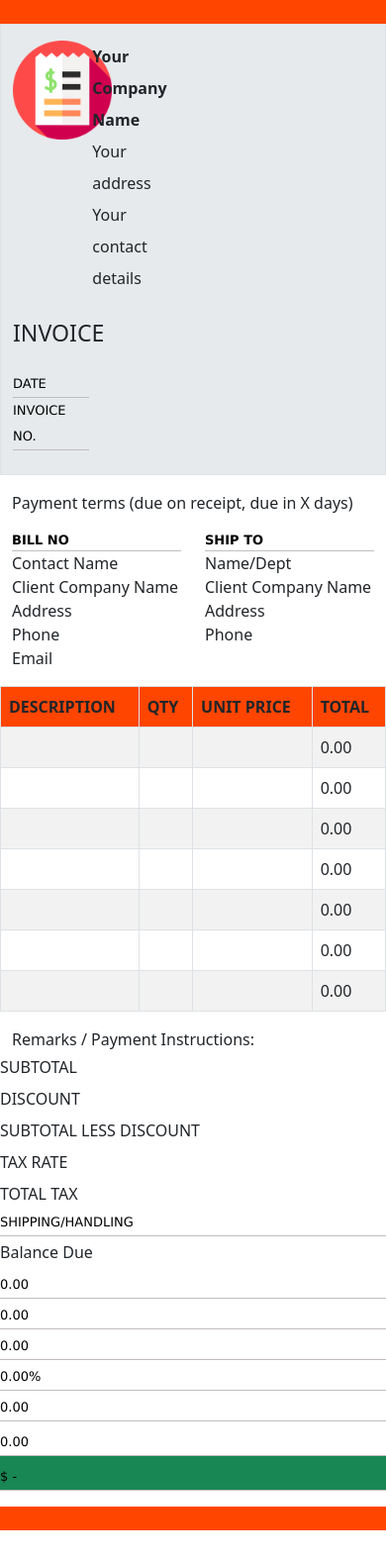
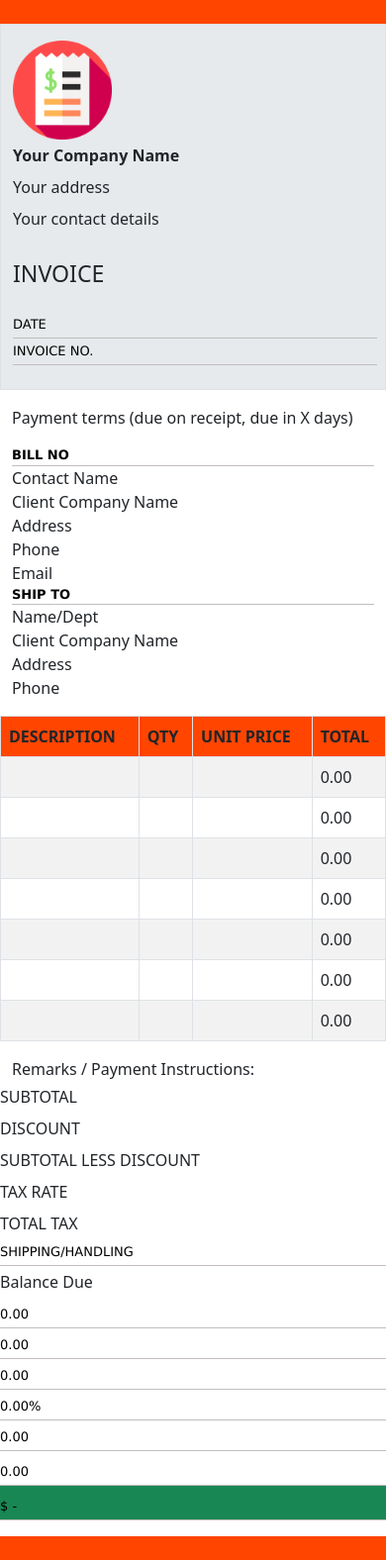
Before and after one commit to sandeepKuraria/sandeepKuraria, a plain HTML site: page Assignment15/invoiceTemplate.html in a window 390 px wide. Shown: the whole page at 99% size. Before the commit the page ends 1546 px from the top, so only its background shows below. Drawn offline with nearby package versions, Linux system fonts and the light colour scheme.

Commit message:
Created Responsive Invoice Design using Bootstrap-5

```diff
--- a/Assignment15/invoiceTemplate.html
+++ b/Assignment15/invoiceTemplate.html
@@ -31,22 +31,34 @@
       <div class="container-fluid border border-1 pt-3 headerColor">
         <div class="row">
           <!-- Logo used here -->
-          <div class="col-1 me-5">
+          <div class="col-md-1 col-sm-1 col-lg-1 col-xl-1 me-5">
             <img src="./logo/invoice.png" style="width: 100px" alt="logo" />
           </div>
           <!-- Company name address contact details -->
-          <div class="col-2 lh-lg">
-            <div class="col fw-bold">Your Company Name</div>
-            <div class="col fs-0 fw-light">Your address</div>
-            <div class="col fs-0 fw-light">Your contact details</div>
+          <div class="col-md-2 col-sm-2 col-lg-2 col-xl-2 lh-lg">
+            <div class="col-md col-sm col-lg col-xl fw-bold">
+              Your Company Name
+            </div>
+            <div class="col-md col-md col-sm col-lg col-xl fs-0 fw-light">
+              Your address
+            </div>
+            <div class="col-md col-md col-sm col-lg col-xl fs-0 fw-light">
+              Your contact details
+            </div>
           </div>
           <!-- blank column -->
-          <div class="col-5"></div>
+          <div class="col-md-5 col-sm-5 col-lg-5 col-xl-5"></div>
           <!-- INVOICE DATE and  INVOICE NO. -->
-          <div class="col-3 lh-lg pe-0 mt-3 pb-4">
-            <div class="col fs-3">INVOICE</div>
-            <div class="col me-2 blank text-md-center mt-3">DATE</div>
-            <div class="col me-2 blank text-md-center">INVOICE NO.</div>
+          <div class="col-md-3 col-sm-3 col-lg-3 col-xl-3 lh-lg pe-0 mt-3 pb-4">
+            <div class="col-md col-sm col-lg col-xl fs-3">INVOICE</div>
+            <div
+              class="col-md col-sm col-lg col-xl me-2 blank text-md-center mt-3"
+            >
+              DATE
+            </div>
+            <div class="col-md col-sm col-lg col-xl me-2 blank text-md-center">
+              INVOICE NO.
+            </div>
           </div>
         </div>
       </div>
@@ -56,12 +68,12 @@
     <section>
       <div class="container-fluid">
         <div class="row mt-3">
-          <div class="col text-md-end fs-0">
+          <div class="col-md col-sm col-lg col-xl text-md-end fs-0">
             Payment terms (due on receipt, due in X days)
           </div>
         </div>
         <div class="row mt-3">
-          <div class="col">
+          <div class="col-md col-sm col-lg col-xl">
             <div class="fw-bold blank">BILL NO</div>
             <div>Contact Name</div>
             <div>Client Company Name</div>
@@ -69,7 +81,7 @@
             <div>Phone</div>
             <div>Email</div>
           </div>
-          <div class="col">
+          <div class="col-md col-sm col-lg col-xl">
             <div class="fw-bold blank">SHIP TO</div>
             <div>Name/Dept</div>
             <div>Client Company Name</div>
@@ -153,25 +165,37 @@
       <div class="container-fluid mt-3">
         <div class="row">
           <!-- Left column for Remarks / Payment Instructions -->
-          <div class="col-md-7">Remarks / Payment Instructions:</div>
+          <div class="col-md-7 col-sm-7 col-lg-7 col-xl-7">
+            Remarks / Payment Instructions:
+          </div>
           <!-- Right column for Calculations like balance subtotal etc. -->
-          <div class="col-md-3 lh-lg text-md-end px-0">
-            <div class="col">SUBTOTAL</div>
-            <div class="col">DISCOUNT</div>
-            <div class="col">SUBTOTAL LESS DISCOUNT</div>
-            <div class="col">TAX RATE</div>
-            <div class="col">TOTAL TAX</div>
-            <div class="col blank">SHIPPING/HANDLING</div>
-            <div class="col">Balance Due</div>
+          <div
+            class="col-md-3 col-sm-3 col-lg-3 col-xl-3 lh-lg text-md-end px-0"
+          >
+            <div class="col-md col-sm col-lg col-xl">SUBTOTAL</div>
+            <div class="col-md col-sm col-lg col-xl">DISCOUNT</div>
+            <div class="col-md col-sm col-lg col-xl">
+              SUBTOTAL LESS DISCOUNT
+            </div>
+            <div class="col-md col-sm col-lg col-xl">TAX RATE</div>
+            <div class="col-md col-sm col-lg col-xl">TOTAL TAX</div>
+            <div class="col-md col-sm col-lg col-xl blank">
+              SHIPPING/HANDLING
+            </div>
+            <div class="col-md col-sm col-lg col-xl">Balance Due</div>
           </div>
-          <div class="col-md-2 text-md-end lh-lg px-0">
-            <div class="col blank pt-1">0.00</div>
-            <div class="col blank pt-1">0.00</div>
-            <div class="col blank pt-1">0.00</div>
-            <div class="col blank pt-1">0.00%</div>
-            <div class="col blank pt-1">0.00</div>
-            <div class="col blank pb-0 pt-2">0.00</div>
-            <div class="col blank bg-success pt-2">$ -</div>
+          <div
+            class="col-md-2 col-sm-2 col-lg-2 col-xl-2 text-md-end lh-lg px-0"
+          >
+            <div class="col-md col-sm col-lg col-xl blank pt-1">0.00</div>
+            <div class="col-md col-sm col-lg col-xl blank pt-1">0.00</div>
+            <div class="col-md col-sm col-lg col-xl blank pt-1">0.00</div>
+            <div class="col-md col-sm col-lg col-xl blank pt-1">0.00%</div>
+            <div class="col-md col-sm col-lg col-xl blank pt-1">0.00</div>
+            <div class="col-md col-sm col-lg col-xl blank pb-0 pt-2">0.00</div>
+            <div class="col-md col-sm col-lg col-xl blank bg-success pt-2">
+              $ -
+            </div>
           </div>
         </div>
       </div>
```
